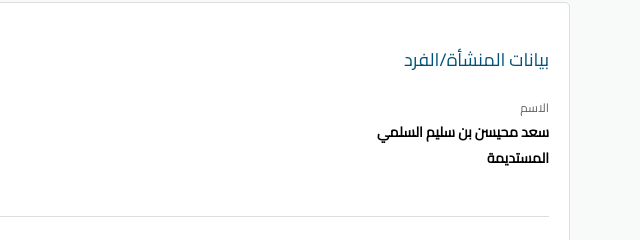
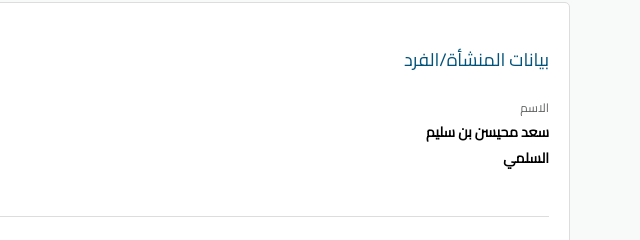
Before and after one commit to naql-sa-s-com2/4281NVA, a plain HTML site: page index.html in a window 1280 px wide. Shown: the part 118-358 px from the top of the page, 640-1280 px from the left. Drawn offline with Linux system fonts and the light colour scheme.

Commit message:
Update index.html

```diff
--- a/index.html
+++ b/index.html
@@ -19,7 +19,7 @@
                 <div class="section-content">
                     <div>
                         <div class="text">الاسم</div>
-                        <div class="last">سعد محيسن بن  سليم السلمي  <br> المستديمة  </div>
+                        <div class="last">سعد محيسن بن  سليم   <br> السلمي  </div>
                     </div>
                 </div>
             </div>
```
